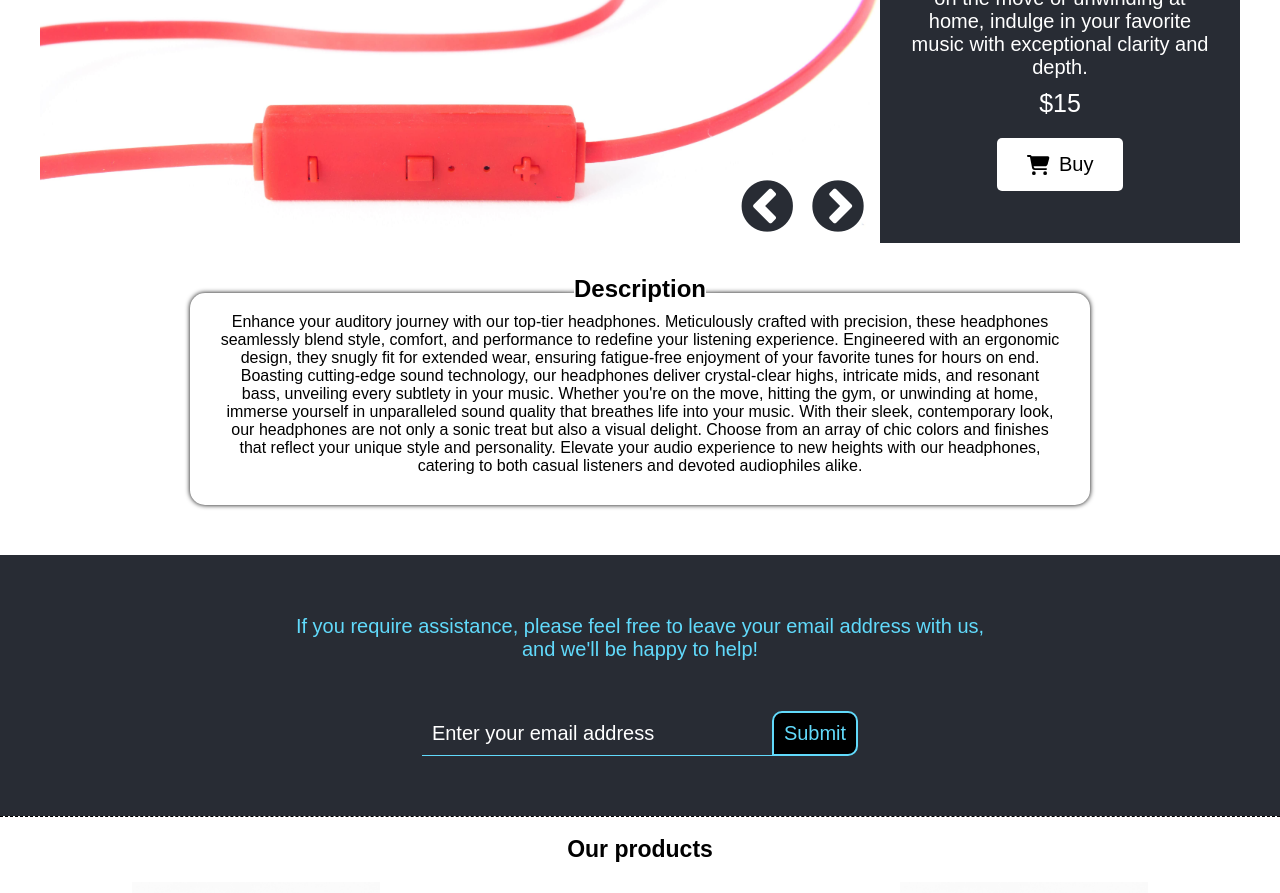
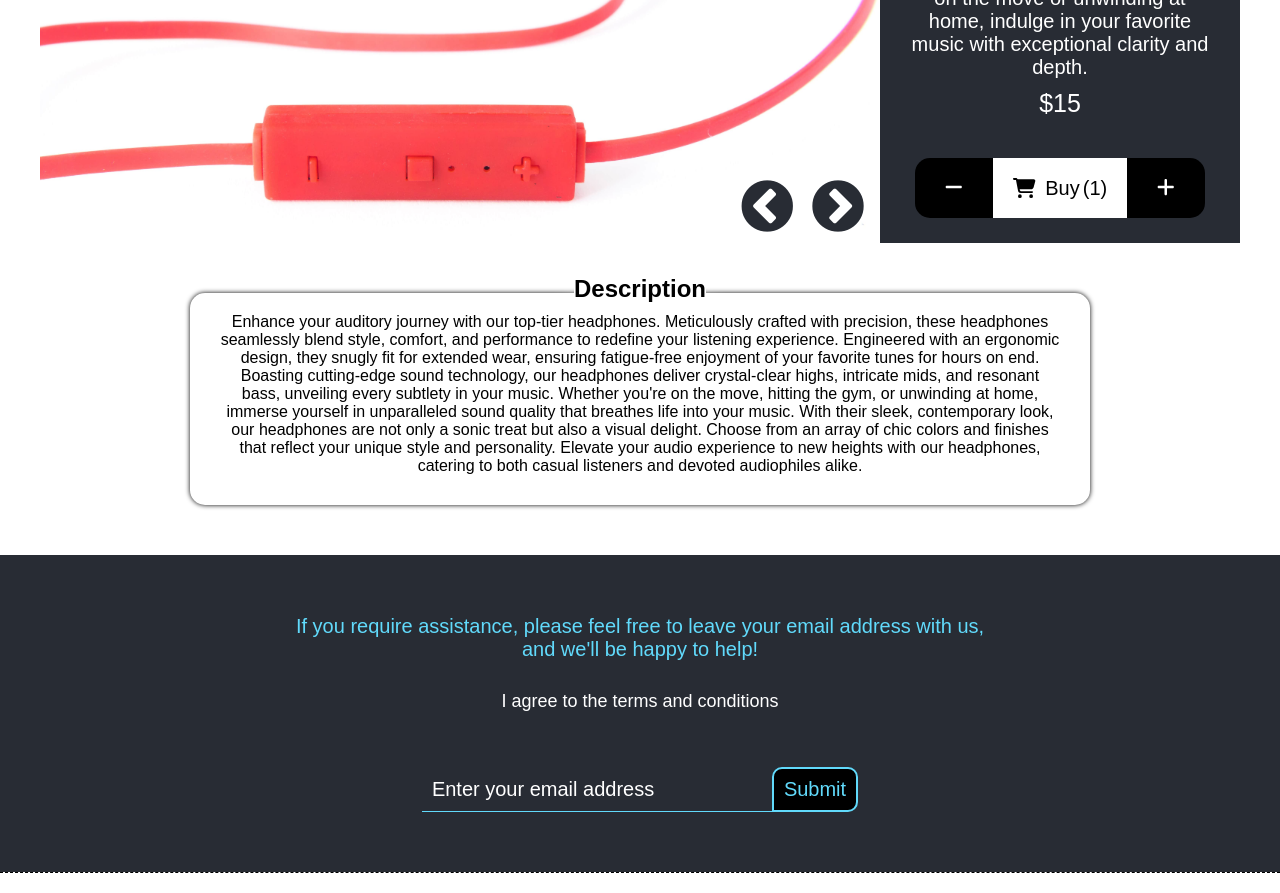
Before and after one commit to ruslanrohovskyidfei/Website-react, a React (Create React App) app: page /shop/1 in a window 1280 px wide. Shown: the part 380-1273 px from the top of the page. Built offline with nearby package versions, Linux system fonts and the light colour scheme.

Commit message:
Mobile refresh, quantity buttons

```diff
--- a/src/Pages/Product.tsx
+++ b/src/Pages/Product.tsx
@@ -5,7 +5,7 @@ import ProductsSlider from "../Sections/ProductsSlider";
 import ProductsSpecs from "../Sections/ProductsSpecs";
 import Newsletter from "../Sections/Newsletter";
 import '../Styles/Product/ProductPage.css';
-import {faArrowLeft, faCartShopping} from "@fortawesome/free-solid-svg-icons";
+import {faArrowLeft, faCartShopping, faMinus, faPlus} from "@fortawesome/free-solid-svg-icons";
 import {FontAwesomeIcon} from "@fortawesome/react-fontawesome";
 import SingleSlider from "../Sections/SingleSlider";
 
@@ -13,6 +13,7 @@ function Product({refreshComponent}:any) {
     const productId = useParams().title
     const product = ProductsData.find(prod => prod.id === productId)
     const navigate = useNavigate();
+    const [ quantity, setQuantity ] = useState(1)
     let cartProduct = {};
     const addItem = (product: any) => {
         let quantityChange = false;
@@ -20,7 +21,7 @@ function Product({refreshComponent}:any) {
         let currentProduct: {} = ProductsData.filter(product => product.id === productId)[0];
         cartLocalStorage.map((item: any) => {
             if(productId === item.id) {
-                item.quantity += 1;
+                item.quantity = quantity;
                 quantityChange = true
             }
         });
@@ -28,11 +29,19 @@ function Product({refreshComponent}:any) {
             localStorage.setItem('cartItems', JSON.stringify([...cartLocalStorage]));
         } else {
             const { name, img, price, id } : any = currentProduct;
-            cartProduct = { id, name, img, price, quantity: 1 };
+            cartProduct = { id, name, img, price, quantity: quantity };
             localStorage.setItem('cartItems', JSON.stringify([cartProduct, ...cartLocalStorage]));
         }
         refreshComponent();
         navigate('/cart');
+    }
+    const quantityPlus = () => {
+        setQuantity(quantity + 1)
+    }
+    const quantityMinus = () => {
+        if(quantity > 1) {
+            setQuantity(quantity - 1)
+        }
     }
     const showBadges = () => {
         return (
@@ -68,11 +77,19 @@ function Product({refreshComponent}:any) {
                         <div className="product-description">{product?.description}</div>
                         <div className="product-quantity-minus"></div>
                         <div className="product-price">${product?.price}</div>
-                        <div className="product-quantity-plus"></div>
-                        <button className="product-button" onClick={() => addItem(product)}>
-                            <FontAwesomeIcon icon={faCartShopping}/>
-                            <div className="text">Buy</div>
-                        </button>
+                        <div className="product-button-wrapper">
+                            <button className="product-quantity-minus" onClick={quantityMinus}>
+                                <FontAwesomeIcon icon={faMinus}/>
+                            </button>
+                            <button className="product-button" onClick={() => addItem(product)}>
+                                <FontAwesomeIcon icon={faCartShopping}/>
+                                <div className="text">Buy</div>
+                                <span className="quantity-count">({quantity})</span>
+                            </button>
+                            <button className="product-quantity-plus" onClick={quantityPlus}>
+                                <FontAwesomeIcon icon={faPlus}/>
+                            </button>
+                        </div>
                     </div>
                 </div>
                 <ProductsSpecs/>
--- a/src/Sections/Newsletter.tsx
+++ b/src/Sections/Newsletter.tsx
@@ -4,27 +4,45 @@ import '../Styles/Sections/Newsletter.css';
 
 function Newsletter() {
     const [inputValue, setInputValue] = useState('');
+    const [checked, setChecked] = useState(false);
     const [isOpen, setIsOpen] = useState(false);
     function Submit() {
         const email = inputValue;
-        if(validate(email)) {
+        if(validate(email) && checked) {
             setIsOpen(true);
         } else {
             setIsOpen(false);
         }
     }
+    const handleCheckboxChange = () => {
+        setChecked(!checked);
+    };
     return (
         <section className="newsletter">
-          {isOpen ? <div className="message">Thank you, we will answer you shortly</div> : "" }
+            {isOpen ? <div className="message">Thank you, we will answer you shortly</div> : ""}
             <div className="newsletter-title">
-              If you require assistance, please feel free to leave your email address with us, and we'll be happy to help!
+                If you require assistance, please feel free to leave your email address with us, and we'll be happy to
+                help!
+            </div>
+            <div className="checkbox-container">
+                <label className="checkbox-label">
+                    <input
+                        type="checkbox"
+                        checked={checked}
+                        onChange={handleCheckboxChange}
+                        className="custom-input"
+                    />
+                    <span className="custom-checkbox"></span>
+                    <span className="custom-label">I agree to the terms and conditions</span>
+                </label>
             </div>
             <input type="email" className="input-newsletter"
                    placeholder="Enter your email address"
                    value={inputValue}
-                 onChange={(e) => setInputValue(e.target.value)} />
+                   onChange={(e) => setInputValue(e.target.value)}/>
             <button type="submit" className="button-newletter-submit" onClick={() => Submit()}>Submit</button>
         </section>
     );
 }
+
 export default Newsletter;
--- a/src/Styles/Cart/Cart.css
+++ b/src/Styles/Cart/Cart.css
@@ -65,14 +65,16 @@
     text-shadow: 0 0 5px white;
 }
 .button-cart-remove {
-    background: black;
-    color: white;
-    font-size: 16px;
-    padding: 5px 15px;
+    width: 30px;
+    height: 30px;
+    background: transparent;
+    color: black;
+    font-size: 18px;
+    padding: 10px 25px;
     display: flex;
     justify-content: center;
     align-items: center;
-    border-radius: 10px;
+    border: none;
     cursor: pointer;
     transition: 0.3s;
 }
@@ -88,10 +90,14 @@
         margin-bottom: 15px;
         position: relative;
     }
+    .cart-item .cart-item-img  {
+        width: 100px;
+        height: 100px;
+    }
     .cart-item .cart-item-quantity {
         position: absolute;
         top: -10px;
-        left: 140px;
+        left: 90px;
         background: white;
         width: 25px;
         height: 25px;
@@ -107,10 +113,7 @@
     }
     .cart-item .button-cart-remove {
         border-radius: 50%;
-        width: 40px;
-        height: 40px;
-        font-size: 20px;
-        padding: 0;
+        padding: 1px 0 0 1px;
         display: flex;
         justify-content: center;
         align-items: center;
@@ -143,7 +146,7 @@
     }
     .button-cart-remove {
         position: absolute;
-        right: -8%;
+        right: -6%;
         top: -10%;
     }
 }
--- a/src/Styles/Pages/About.css
+++ b/src/Styles/Pages/About.css
@@ -21,7 +21,7 @@ section.About .wrapper .image img {
     height: 100%;
     transform: scale(1.7);
 }
-@media (max-width: 768px) {
+@media (max-width: 992px) {
     section.About .wrapper {
         flex-direction: column-reverse;
     }
--- a/src/Styles/Pages/Help.css
+++ b/src/Styles/Pages/Help.css
@@ -1,5 +1,5 @@
 section.Help {
-    font-size: 18px;
+    font-size: 20px;
 }
 section.Help .container {
     padding: 0 20px 40px;
@@ -11,3 +11,11 @@ section.Help h1 {
 section.Help h2 {
     margin-top: 20px;
 }
+@media (max-width: 992px) {
+    section.Help h1 {
+        font-size: 23px;
+    }
+    section.Help h2 {
+        font-size: 20px;
+    }
+}
--- a/src/Styles/Product/ProductPage.css
+++ b/src/Styles/Product/ProductPage.css
@@ -80,18 +80,60 @@
     font-size: 25px;
     margin: 10px 0;
 }
+.product .product-button-wrapper  {
+    margin: 40px auto;
+    display: flex;
+    justify-content: center;
+    align-items: center;
+    position: relative;
+    width: fit-content;
+}
+.product .product-button-wrapper .product-quantity-minus,
+.product .product-button-wrapper .product-quantity-plus {
+    background: black;
+    color: white;
+    outline: none;
+    border: none;
+    padding: 15px 30px;
+    font-size: 20px;
+    transition: 0.5s;
+    cursor: pointer;
+    height: 60px;
+}
+.product .product-button-wrapper .product-quantity-minus:hover,
+.product .product-button-wrapper .product-quantity-plus:hover {
+    color: #61dafb;
+    box-shadow: 0px 2px 60px #61dafb;
+}
+.product .product-button-wrapper .product-quantity-minus {
+    border-top-left-radius: 15px;
+    border-bottom-left-radius: 15px;
+}
+.product .product-button-wrapper .product-quantity-plus {
+    border-top-right-radius: 15px;
+    border-bottom-right-radius: 15px;
+}
+.product .product-button-wrapper .quantity-count {
+    font-size: 20px;
+    display: flex;
+    justify-content: center;
+    align-items: center;
+    border-radius: 50%;
+    margin-left: 3px;
+    color: black;
+}
 .product .product-button {
-    margin-top: 20px;
     background: white;
     color: black;
+    height: 60px;
+    width: 100%;
     font-size: 20px;
-    padding: 15px 30px;
-    margin: 20px auto 0;
+    padding: 15px 20px;
+    margin: 0;
     border: none;
     outline: none;
     cursor: pointer;
-    border-radius: 5px;
-    transition: 0.3s;
+    transition: 0.5s;
     display: flex;
     justify-content: center;
     align-items: center;
@@ -102,6 +144,7 @@
 .product .product-button:hover {
     color: black;
     background-color: #61dafb;
+    box-shadow: 0px 2px 50px #61dafb;
 }
 /* Product Specs section */
 .product-specs {
@@ -152,7 +195,7 @@
 .slick-next {
     right: 5%;
 }
-@media (max-width: 1100px) {
+@media (max-width: 1150px) {
 
     .product {
         flex-direction: column;
@@ -169,8 +212,8 @@
         padding-top: 15%;
     }
     .product .product-content-wrapper .product-button {
-        width: 50%;
-        margin: 40px auto 0;
+        margin: 0 auto;
+        padding: 15px 20%;
     }
     .product-specs {
         max-width: 100%;
--- a/src/Styles/Sections/Newsletter.css
+++ b/src/Styles/Sections/Newsletter.css
@@ -15,6 +15,7 @@ section.newsletter .message {
     display: flex;
     justify-content: center;
     align-items: center;
+    z-index: 9;
 }
 section.newsletter .newsletter-title {
     font-size: 20px;
@@ -55,6 +56,53 @@ section.newsletter .button-newletter-submit:hover {
     color: black;
     background: #61dafb;
 }
+section.newsletter .checkbox-container {
+    position: relative;
+    width: fit-content;
+    display: flex;
+    justify-content: center;
+    align-items: center;
+    margin: 30px auto 5px;
+}
+
+section.newsletter .checkbox-label {
+    display: inline-flex;
+    align-items: center;
+    cursor: pointer;
+    color: white;
+    font-size: 18px;
+}
+section.newsletter .custom-label {
+    display: flex;
+    justify-content: center;
+    align-items: center;
+}
+section.newsletter custom-checkbox {
+    width: 20px;
+    height: 20px;
+    border: 2px solid white;
+    border-radius: 3px;
+    display: inline-block;
+    position: relative;
+    margin-right: 8px;
+}
+section.newsletter input[type='checkbox'] {
+    display: none;
+}
+
+section.newsletter input[type='checkbox']:checked + .custom-checkbox {
+    background-color: #2196f3;
+    border-color: #2196f3;
+}
+
+section.newsletter input[type='checkbox']:checked + .custom-checkbox:after {
+    content: '\2713';
+    font-size: 15px;
+    color: white;
+    position: absolute;
+    top: 2px;
+    left: -20px;
+}
 @media (max-width: 768px) {
     section.newsletter .newsletter-title {
         max-width: 100%;
```
Lines whose indentation alone changed are shown as unchanged.
